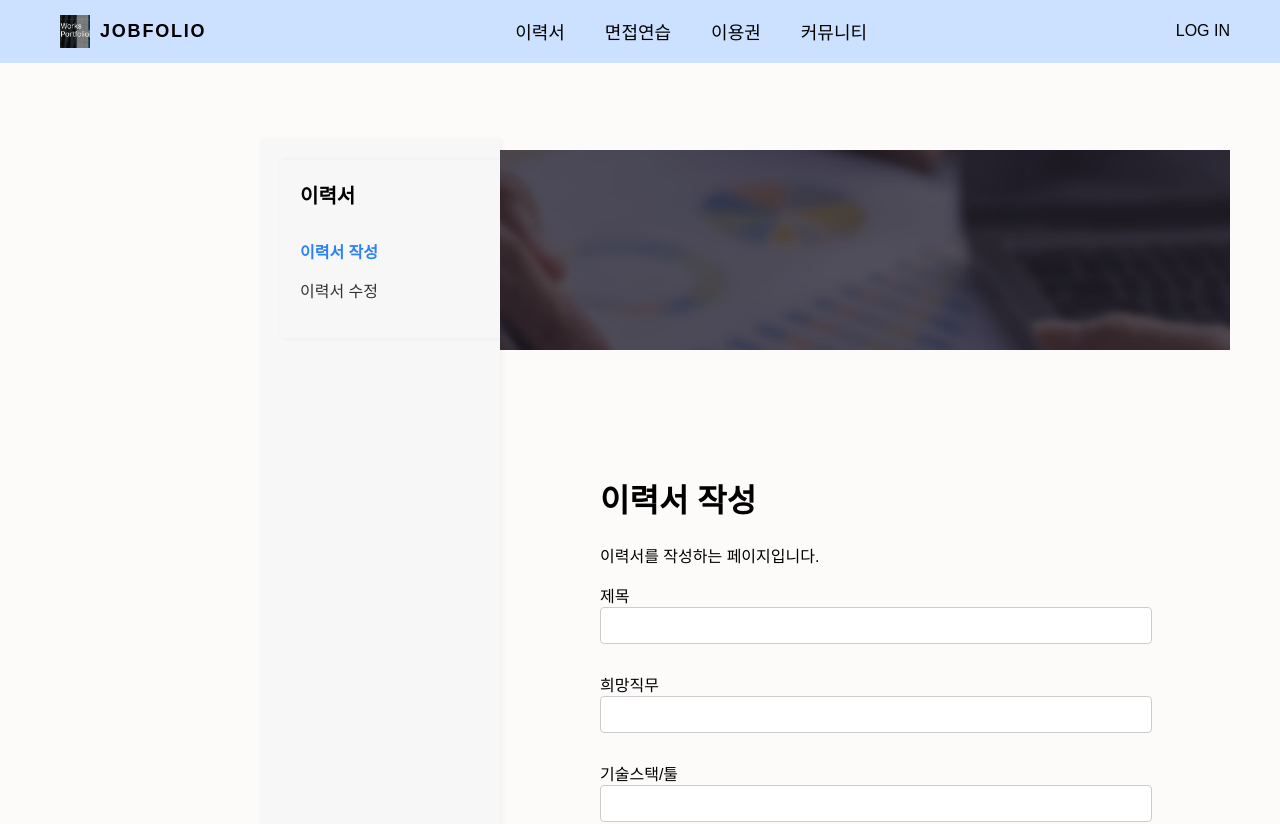
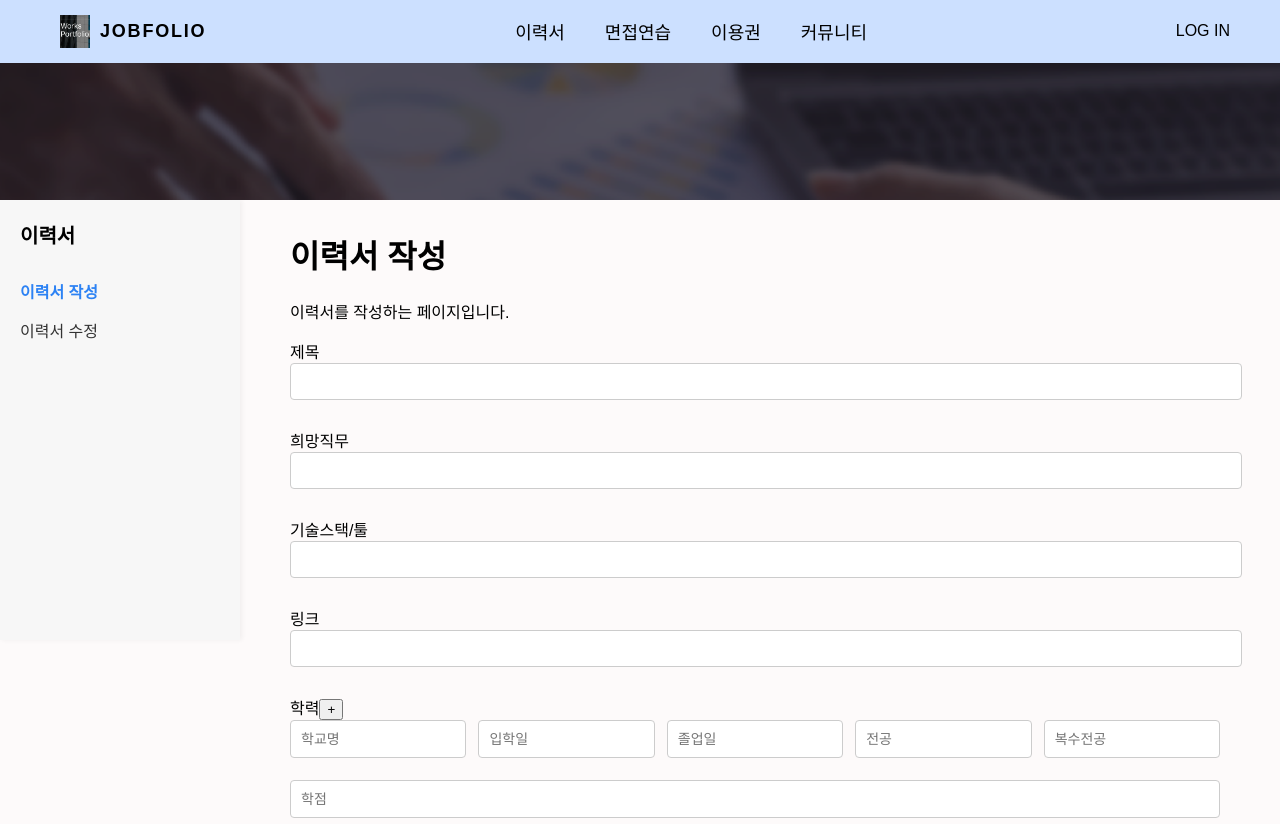
Before and after one commit to choiho013/JobFolio, a React (Create React App) app in the folder react-project/: page /resume/write in a window 1280 px wide. Shown: the top 824 px of the page. Built offline with nearby package versions, Linux system fonts and the light colour scheme; the HTML template or start-up script is replaced by a standard one.

Commit message:
[2025-06-11]Resume.jsx 학력사항 수정 및 Resume.css 수정.
학력 항목 옆에 +버튼 클릭시 추가 3개 이상은 disable

```diff
--- a/react-project/src/components/resume/Resume.jsx
+++ b/react-project/src/components/resume/Resume.jsx
@@ -1,4 +1,4 @@
-import '../../css/resume/Resume.css';
+import '../../css/resume/Resume.css'; // 스타일 따로 작성
 import ResumeSidebar from './ResumeSidebar';
 import React, { use, useState, useEffect} from 'react';
 
@@ -16,40 +16,90 @@ const Resume = () => {
         desired_position: '',
         skill_tool: '',
         link_url: '',
-        education: '',
-        experience: ''
+        experience: '',
+        education: [
+            {
+                school_name: '',
+                enroll_date: '',
+                grad_date: '',
+                major: '',
+                sub_major: '',
+                gpa: '',
+            },
+        ],
     });
 
-    const handleChange = (event) =>{
-        setFormData({
-            ...formData,
-            [event.target.name]: event.target.value
-        });
+    // const handleChange = (event) =>{
+    //     setFormData({
+    //         ...formData,
+    //         [event.target.name]: event.target.value
+    //     });
+    // }
+
+    const handleChange = (e) => {
+        const { name, value } = e.target;
+        setFormData((prev) => ({
+            ...prev,
+            [name]: value
+        }));
     }
-
 
     // useEffect(() => {
     //     console.log('폼 데이터가 변경되었습니다:', formData);
     // }, [formData]);
 
+      // 학력 입력 변경 핸들러 (몇 번째 학력인지, 필드 이름, 값)
+  const handleEducationChange = (index, e) => {
+    const { name, value } = e.target;
+    setFormData((prev) => {
+      const newEducation = [...prev.education];
+      newEducation[index] = {
+        ...newEducation[index],
+        [name]: value,
+      };
+      return {
+        ...prev,
+        education: newEducation,
+      };
+    });
+  };
+
+   //학력 추가 버튼 클릭 시 새 학력 항목 추가
+  const addEducation = () => {
+    setFormData((prev) => ({
+      ...prev,
+      education: [
+        ...prev.education,
+        {
+          school_name: '',
+          enroll_date: '',
+          grad_date: '',
+          major: '',
+          sub_major: '',
+          gpa: '',
+        },
+      ],
+    }));
+  };
+
+
 
     return (
-    <div className='resume'>
-        <div className='resume-sidebar'>
-            <ResumeSidebar/>
-        </div>
-        <div className='resume-content'>
+        <>
             <div className="resume-banner">
                 <img src="/resources/img/banner.png" alt="Banner" />
             </div>
+        <div className='resume_Wrap'>
+            <ResumeSidebar/>
+            <div className='resume-content'>
                 {/* <div style={{ marginLeft: '200px', padding: '200px' }}> */}
-            <div className='resume-content-form' style={{ marginLeft: '0px', padding: '100px' }}>
+                <div className='resume-content-form'>
                 <h1>이력서 작성</h1>
                 <p>
                     이력서를 작성하는 페이지입니다.
                     <br />
                 </p>
-           <form onSubmit={handleSubmit}>
+            <form>
                         <label>
                             <div><span>제목</span></div> {/* 제목을 div로 감싸고 */}
                             <div><input type="text" name="title" onChange={handleChange} value={formData.title}/></div> {/* 인풋을 div로 감쌉니다 */}
@@ -58,7 +108,7 @@ const Resume = () => {
 
                         <label>
                             <div><span>희망직무</span></div>
-                        <div><input type="email" name="desired_position" onChange={handleChange} value={formData.desired_position}/></div>
+                            <div><input type="text" name="desired_position" onChange={handleChange} value={formData.desired_position}/></div>
                         </label>
                         <br />
 
@@ -74,9 +124,69 @@ const Resume = () => {
                         </label>
                         <br />
                     <label>
-                        <div><span>학력</span></div>
-                        <div><input type="text" name="education" onChange={handleChange} value={formData.education}/></div>
+                            <div><span>
+                                학력
+                                <button
+                                  type="button"
+                                  onClick={addEducation}
+                                  disabled={formData.education.length >= 3}
+                                >
+                                    +
+                                </button>
+                                </span></div>
                         </label>
+                        {/* 학력 입력 폼 */}
+                        {formData.education.map((edu, index) => (
+                            <div key={index} className="education-row">
+                                <input
+                                type="text"
+                                name="school_name"
+                                placeholder="학교명"
+                                onChange={(e) => handleEducationChange(index, e)}
+                                value={edu.school_name}
+                                />
+                                <input
+                                type="text"
+                                name="enroll_date"
+                                placeholder="입학일"
+                                onChange={(e) => handleEducationChange(index, e)}
+                                value={edu.enroll_date}
+                                />
+                                <input
+                                type="text"
+                                name="grad_date"
+                                placeholder="졸업일"
+                                onChange={(e) => handleEducationChange(index, e)}
+                                value={edu.grad_date}
+                                />
+                                <input
+                                type="text"
+                                name="major"
+                                placeholder="전공"
+                                onChange={(e) => handleEducationChange(index, e)}
+                                value={edu.major}
+                                />
+                                <input
+                                type="text"
+                                name="sub_major"
+                                placeholder="복수전공"
+                                onChange={(e) => handleEducationChange(index, e)}
+                                value={edu.sub_major}
+                                />
+                                <input
+                                type="text"
+                                name="gpa"
+                                placeholder="학점"
+                                onChange={(e) => handleEducationChange(index, e)}
+                                value={edu.gpa}
+                                />
+                                {/* <input type="text" name="enroll_date" placeholder="입학일" onChange={handleChange} value={formData.enroll_date} />
+                                <input type="text" name="grad_date" placeholder="졸업일" onChange={handleChange} value={formData.grad_date} />
+                                <input type="text" name="major" placeholder="전공" onChange={handleChange} value={formData.major} />
+                                <input type="text" name="sub_major" placeholder="복수전공" onChange={handleChange} value={formData.sub_major} />
+                                <input type="text" name="gpa" placeholder="학점" onChange={handleChange} value={formData.gpa} /> */}
+                            </div>
+                        ))}
                         <br />
                         <label>
                             <div><span>경력</span> :</div>
@@ -88,7 +198,7 @@ const Resume = () => {
                 </div>
                 </div>
         </div>
-
+    </>
     );
 
 };
--- a/react-project/src/css/resume/Resume.css
+++ b/react-project/src/css/resume/Resume.css
@@ -1,12 +1,24 @@
-.resume{
-    margin-top: 100px;
+
+
+.resume_Wrap {
+    margin-top: 0px;
     display: flex;
-}
+    align-content: center;
+    justify-content: center;
+     height: calc(100vh - 200px);
+ }
+
+
 
 .resume-content {
   flex: 1;
   padding: 10px;
   padding-left: 0px;
+}
+
+.resume-content-form {
+  margin-left: 0px;
+  padding: 0 50px;
 }
 
 .resume-content-form input[type="text"],
@@ -18,6 +30,15 @@
   margin-bottom: 10px;
   border: 1px solid #ccc;
   border-radius: 4px;
+}
+
+.resume-banner {
+  position: relative;
+  top: 0; /* 상단에 고정 */
+  left: 0; /* 왼쪽에 고정 */
+  right: 0; /* 오른쪽에 고정 */
+  height: 200px; /* 배너 높이 */
+  /* z-index: 10; 다른 요소 위에 표시 */
 }
 
 .resume-banner img {
@@ -39,5 +60,28 @@
 }
 
 .resume-banner span {
-  margin-right: 20px;
+  /* margin-right: 20px; */
+  background: none;
+  border-bottom: 1px solid #ccc; /* 밑줄 효과 */
 }
+
+/* 학력사항 */
+.education-row {
+  display: flex;/* 인풋 나란히 배치 */
+  flex-wrap: wrap;   /* 한 줄에 다 안 들어가면 줄 바꿈 가능 */
+  gap: 12px;         /* input 사이 간격 */
+  width: 100%;
+}
+
+.education-row input {
+  border: none;
+  outline: none;
+  /* background: none; */
+  background: #fff;
+  padding: 6px 10px;
+  border-bottom: 1px solid #ccc;
+  font-size: 14px;
+  min-width: 120px;
+  flex: 1 1 150px;   /* 공간 자동 분배, 최소 너비 150px */
+  /* flex: 1 1 calc(33.33% - 8px); 100% / 3 - gap 보정 */
+}
--- a/react-project/src/css/resume/ResumeModify.css
+++ b/react-project/src/css/resume/ResumeModify.css
@@ -29,10 +29,12 @@
   cursor: pointer;
   color: #333;
 }
-.resume {
-  margin-left: 220px;
-  padding: 40px;
-}
+/* .resume {
+    margin-left: 220px;
+    padding: 40px;
+    display: flex;
+    justify-content: center;
+} */
 
 .resume .resumeContent {
   border-bottom: 2px solid #888;
--- a/react-project/src/css/resume/ResumeSidebar.css
+++ b/react-project/src/css/resume/ResumeSidebar.css
@@ -1,16 +1,13 @@
 .resume-sidebar {
   width: 200px;
-  /* height: 100vh; */
+  height: 50vh; /* 전체 높이 ... 이거 빠지면 너무 단촐해짐.*/
   background-color: #f7f7f7;
   padding: 20px;
   box-shadow: 2px 0 5px rgba(0,0,0,0.05);
   /* position: fixed; */
   position: sticky;
-  /* left: 0; */
-  /* flex-shrink: 0; */
-  /* top: 250px; */
-  /* margin-top: 100px;  */
-  z-index: 10;
+
+  flex-shrink: 0;
 
 }
 
```
Lines whose indentation alone changed are shown as unchanged.
